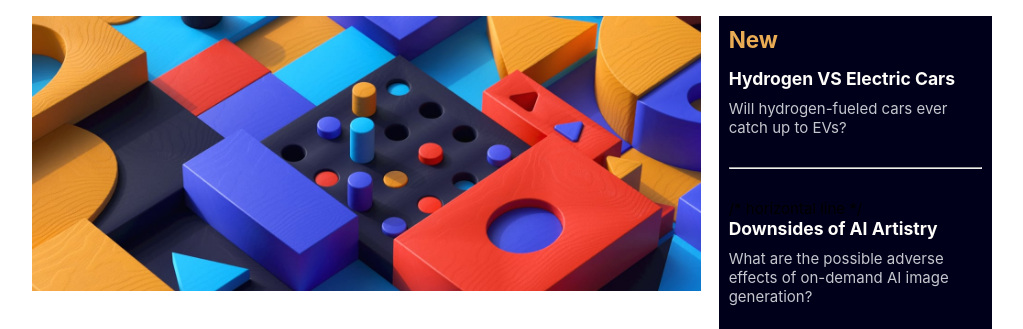
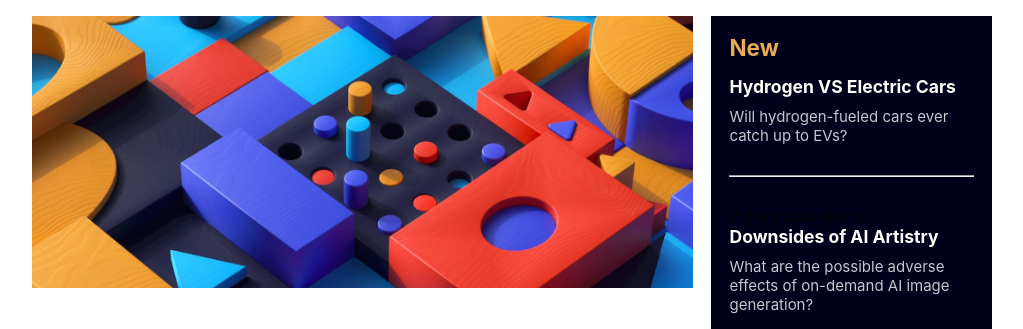
Before and after one commit to Sh13unda/news-website-homepage, a plain HTML site: page index.html in a window 1280 px wide. Shown: the part 136-465 px from the top of the page, without its empty margins (128-1151 px from the left). Drawn offline with Linux system fonts and the light colour scheme.

Commit message:
article padding

```diff
--- a/styles.css
+++ b/styles.css
@@ -90,8 +90,8 @@ button:hover {
 }
 article {
     width: 70%;
-    height: 60vh;
-    padding: 10px;
+    max-height: 70vh;
+    padding: 18px;
     background:hsl(240, 100%, 5%);
     display: flex;
     flex-direction: column;
```
